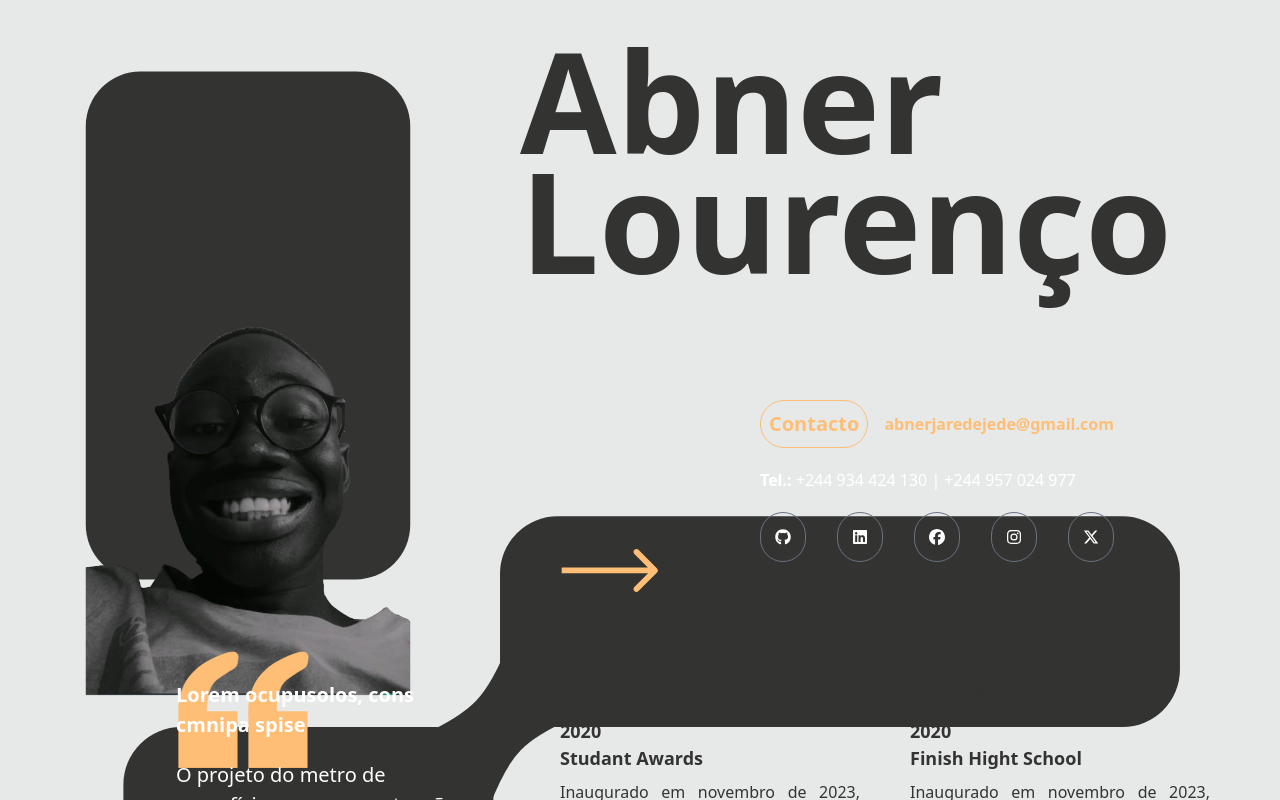
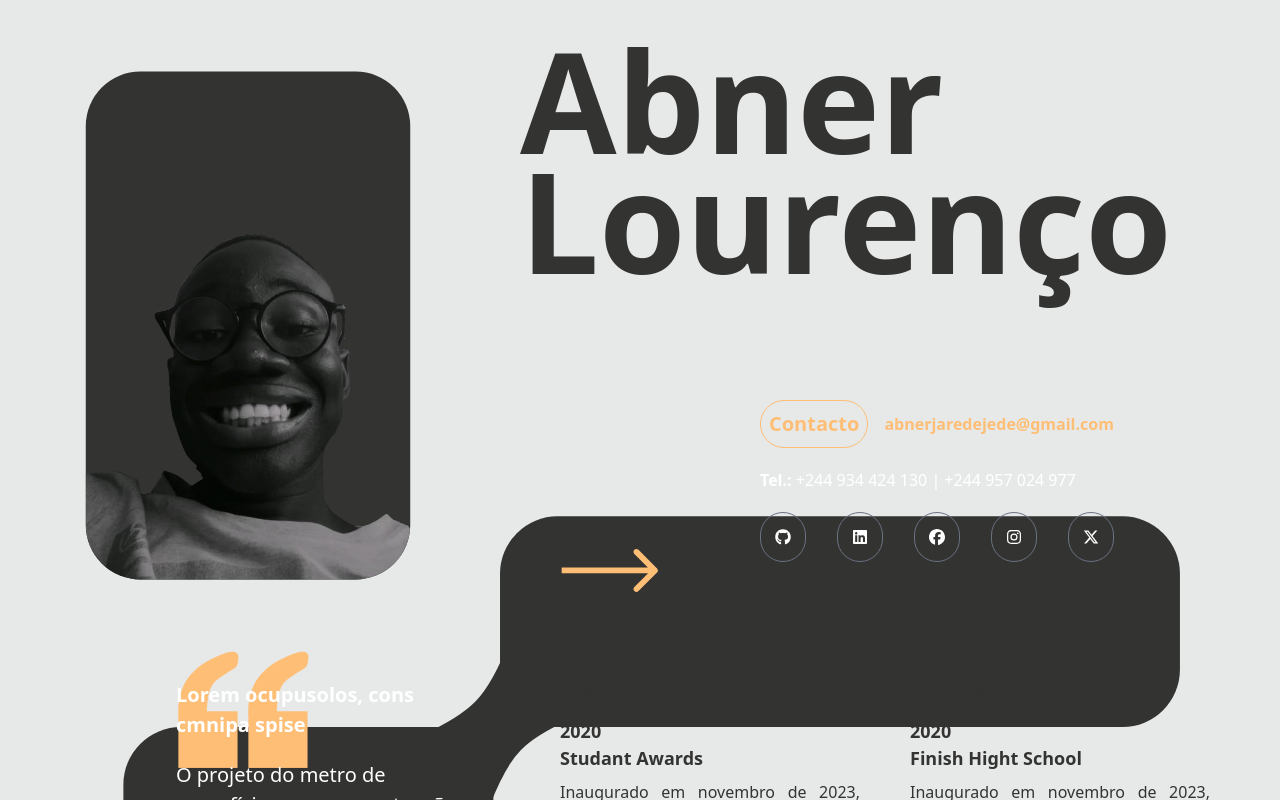
Before and after one commit to jedin01/cv-folio, a Next.js app: page / in a window 1280 px wide. Shown: the top 800 px of the page. Built offline with nearby package versions, Linux system fonts and the light colour scheme.

Commit message:
adicionando hero-pic2

```diff
--- a/src/app/page.tsx
+++ b/src/app/page.tsx
@@ -123,8 +123,8 @@ export default function Home() {
         </p>
       </div>
 
-      <div className="bg-[#333331] w-[416px] h-[651px] rounded-[70px] text-white scale-[.78] absolute top-[-30] left-[90] z-0">
-        <img src="/images/hero-pic.png" />
+      <div className="bg-[#333331] w-[416px] h-[651px] rounded-[70px] text-white scale-[.78] absolute top-[-30] left-[90] z-0 overflow-hidden">
+        <img src="/images/hero-pic.png" className="relative bottom-30" />
       </div>
       <div className="h-[1700px] w-[1200px] bg-[url('/images/fundo.svg')] bg-contain bg-center bg-no-repeat relative top-[-150] z-10"></div>
     </>
```
Also changed, not shown: public/images/hero-pic.png.
